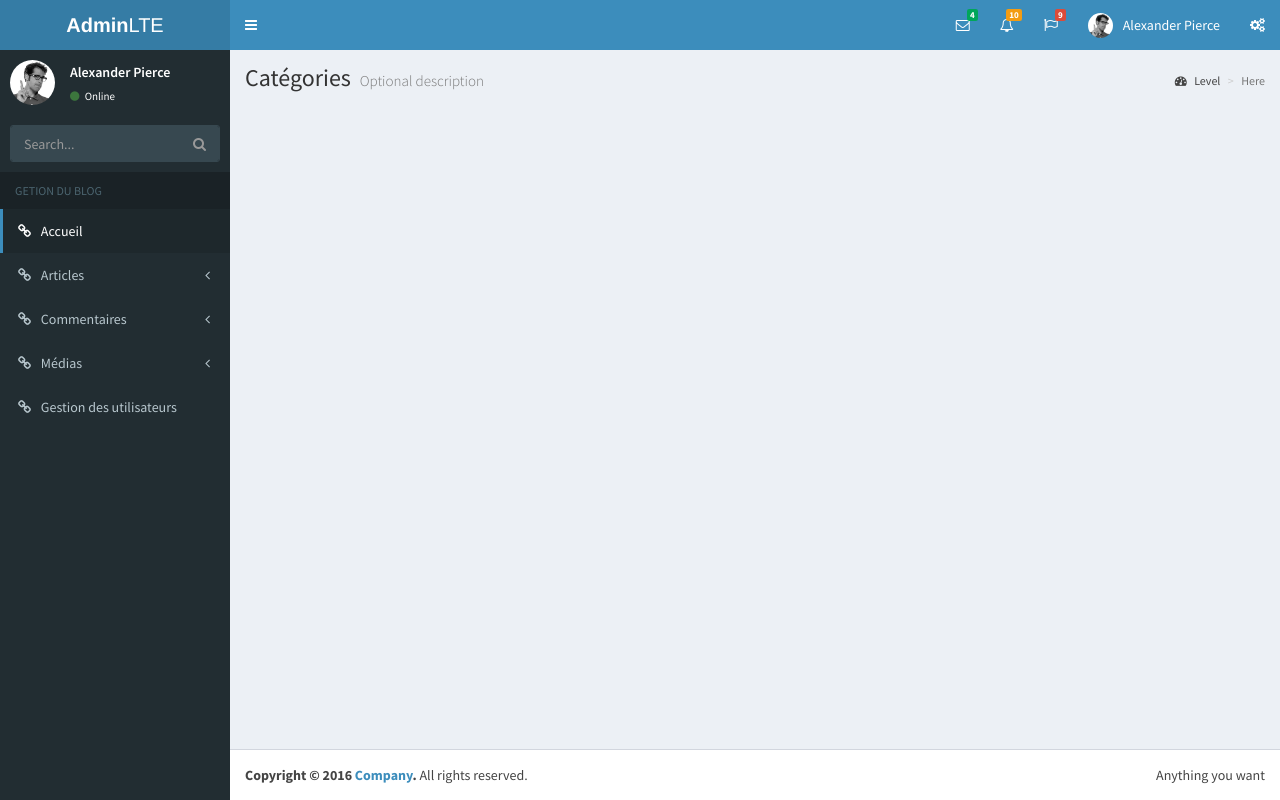
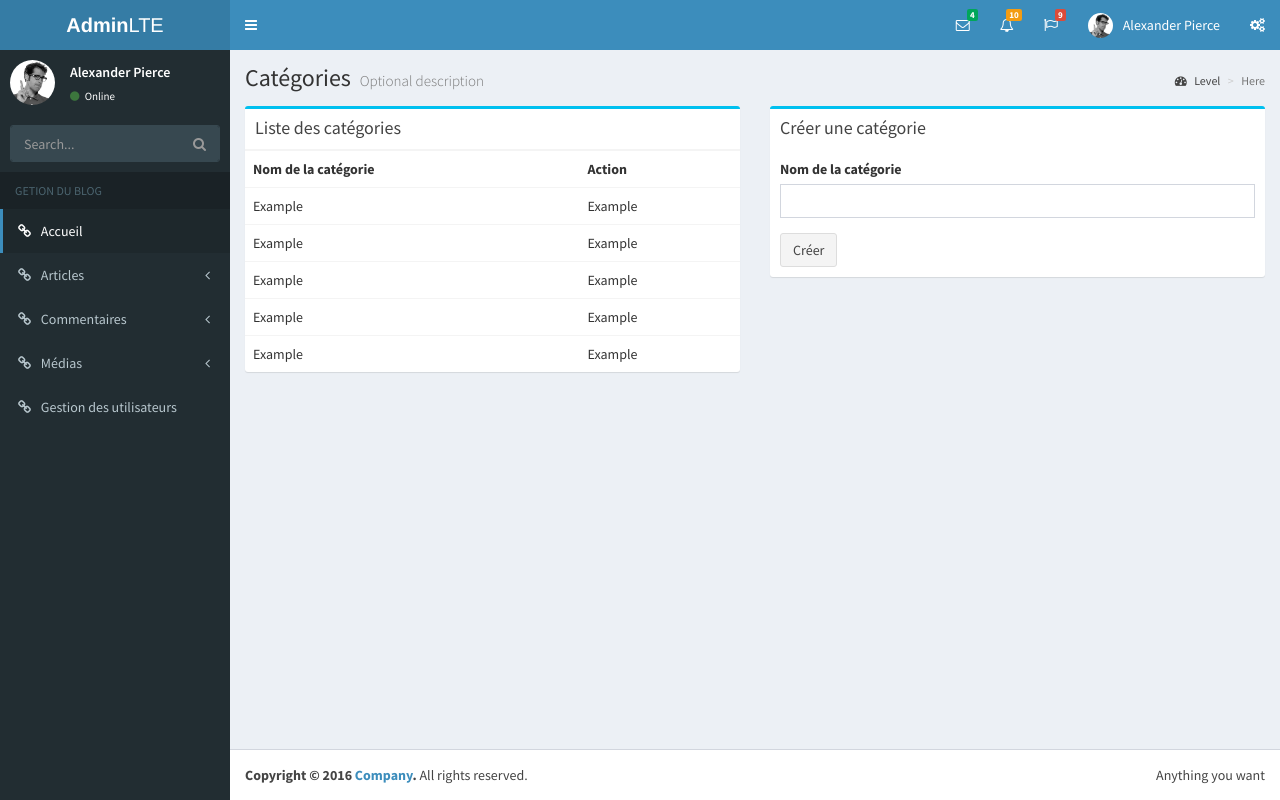
Before and after one commit to ExoHyb/theomartin.fr, a PHP site: page /aeush0904_categories.php in a window 1280 px wide. Run offline with PHP 8.4, Linux system fonts and the light colour scheme; some libraries are stand-ins or nearby versions.

Commit message:
modification page catégories

```diff
--- a/aeush0904_categories.php
+++ b/aeush0904_categories.php
@@ -19,6 +19,63 @@
 
       <!-- Your Page Content Here -->
 
+        <div class="row">
+          <div class="col-md-6">
+            <div class="box box-info">
+            <div class="box-header with-border">
+              <h3 class="box-title">Liste des catégories</h3>
+            </div>
+            <!-- /.box-header -->
+            <!-- form start -->
+            <div class="box-body table-responsive no-padding">
+              <table class="table table-hover">
+                <tr>
+                  <th>Nom de la catégorie</th>
+                  <th>Action</th>
+                </tr>
+                <tr>
+                  <td>Example</td>
+                  <td>Example</td>
+                </tr>
+                <tr>
+                  <td>Example</td>
+                  <td>Example</td>
+                </tr>
+                <tr>
+                  <td>Example</td>
+                  <td>Example</td>
+                </tr>
+                <tr>
+                  <td>Example</td>
+                  <td>Example</td>
+                </tr>
+                <tr>
+                  <td>Example</td>
+                  <td>Example</td>
+                </tr>
+              </table>
+            </div>
+          </div>
+          </div>
+
+          <div class="col-md-6">
+            <div class="box box-info">
+              <div class="box-header width-border">
+                <h3 class="box-title">Créer une catégorie</h3>
+              </div>
+              <div class="box-body">
+                <form>
+                  <div class="form-group">
+                    <label for="">Nom de la catégorie</label>
+                    <input type="text" class="form-control">
+                  </div>
+                  <button class="btn btn-default" type="submit">Créer</button>
+                </form>
+              </div>
+            </div>
+          </div>
+
+          </div>
 
 
     </section>
```
